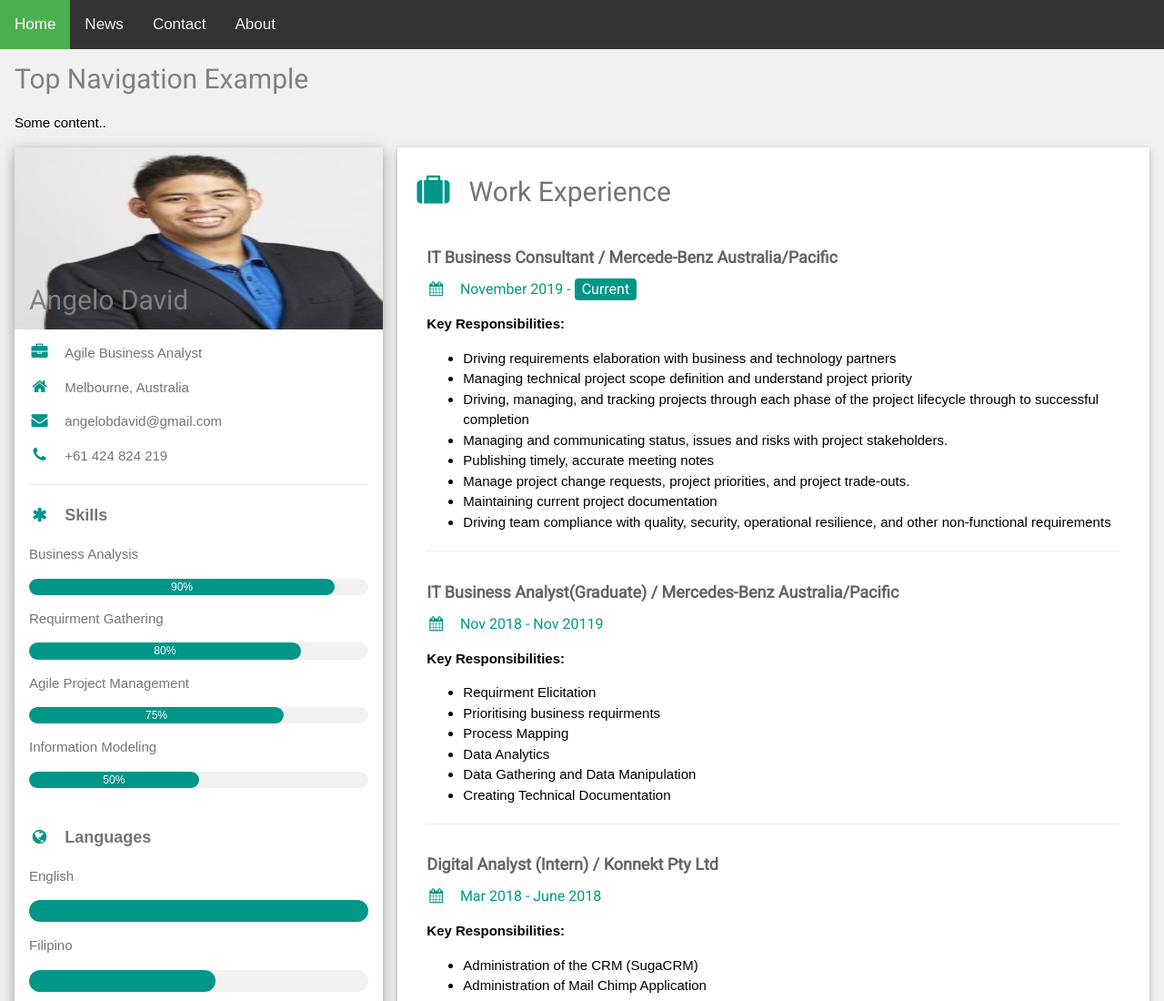
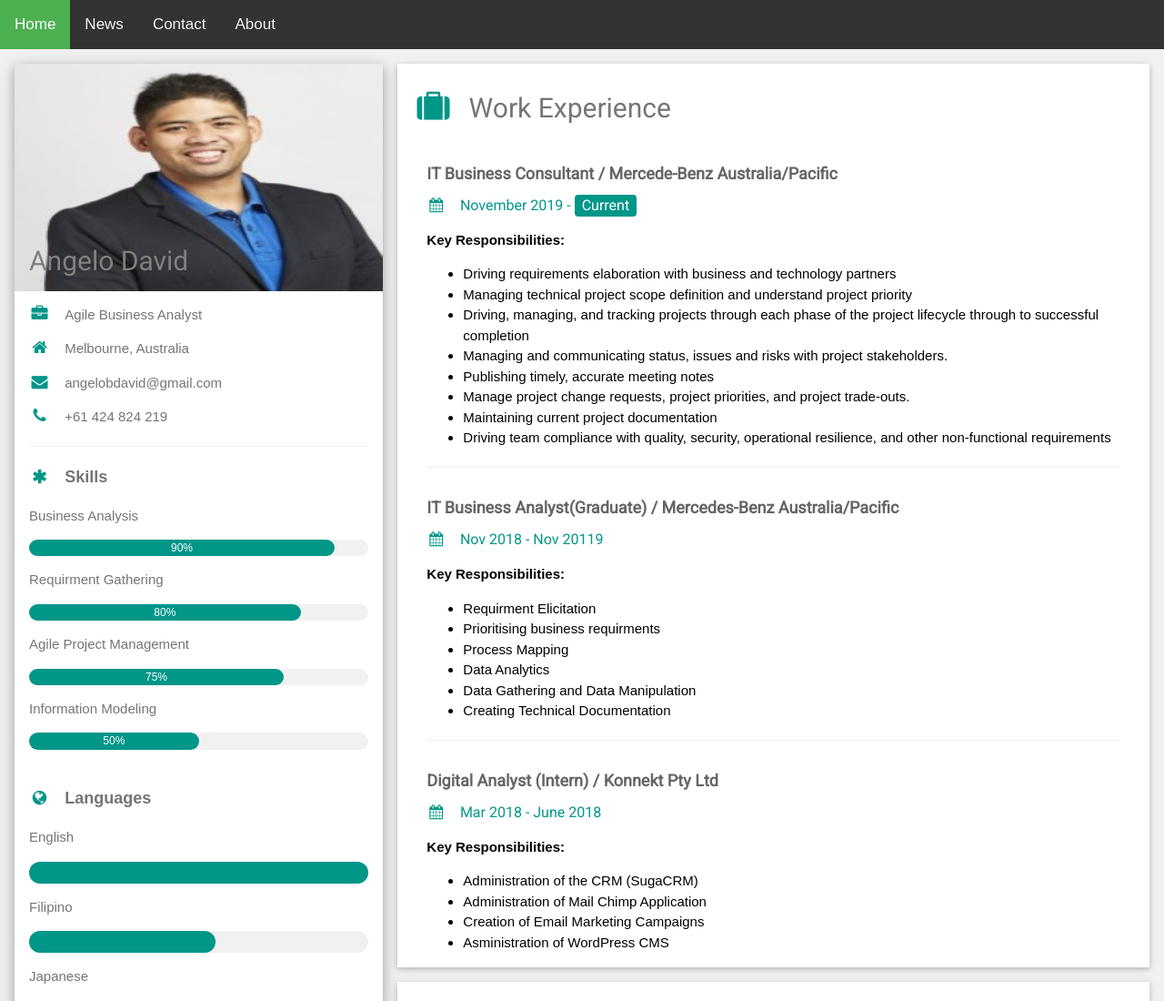
Before and after one commit to angelobdavid/Resume, a plain HTML site: page index.html in a window 1280 px wide. Shown: the top 1100 px of the page at 91% size. Drawn offline with nearby package versions, Linux system fonts and the light colour scheme.

Commit message:
Update index.html

```diff
--- a/index.html
+++ b/index.html
@@ -9,7 +9,7 @@
 <style>
 html,body,h1,h2,h3,h4,h5,h6 {font-family: "Roboto", sans-serif}
   IMG{
-    height: 200px;
+    height: 250px;
     width: 100px;
   }
     H2{
@@ -54,11 +54,6 @@ html,body,h1,h2,h3,h4,h5,h6 {font-family: "Roboto", sans-serif}
   <a href="#news">News</a>
   <a href="#contact">Contact</a>
   <a href="#about">About</a>
-</div>
-
-<div style="padding-left:16px">
-  <h2>Top Navigation Example</h2>
-  <p>Some content..</p>
 </div>
 
 <!-- Page Container -->
```
